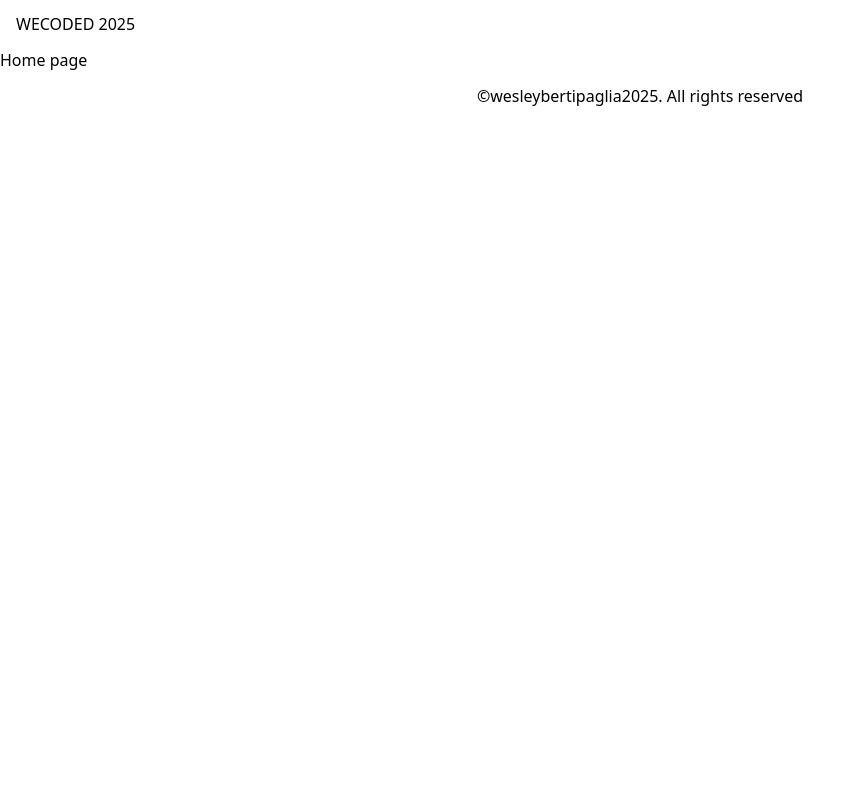
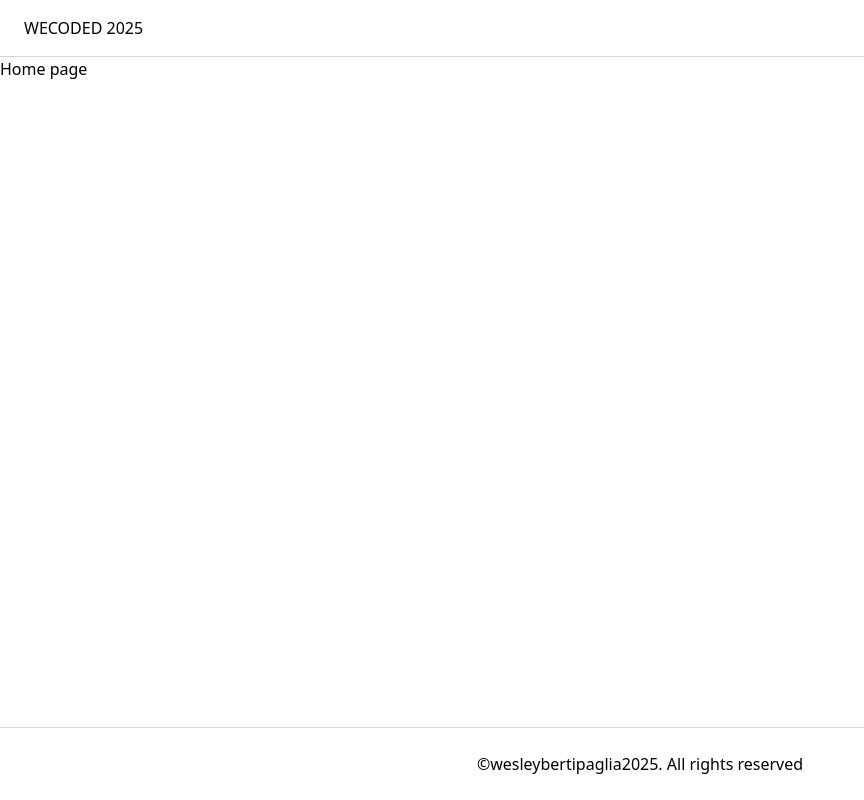
Before and after one commit to wesleybertipaglia/wecoded, a React (Vite) app: page / in a window 1280 px wide. Shown: the whole page, without its empty margins (0-864 px from the left). Built offline with nearby package versions, Linux system fonts and the light colour scheme.

Commit message:
style(layout): min style

```diff
--- a/src/App.tsx
+++ b/src/App.tsx
@@ -3,11 +3,10 @@ import { Header, Footer } from './components'
 
 function App() {
   return (
-    <div className='d-flex flex-column justify-content-between'
-      style={{ minHeight: "100dvh" }}>
+    <div className='flex flex-col min-h-screen'>
       <Header />
 
-      <main style={{ flex: "1" }}>
+      <main className='flex-grow'>
         <AppRoutes />
       </main>
 
--- a/src/components/Container.tsx
+++ b/src/components/Container.tsx
@@ -1,16 +1,16 @@
-import { ReactNode } from 'react';
+import { ReactNode } from "react";
 
 interface ContainerProps {
-    classList?: string;
-    children: ReactNode;
+  classList?: string;
+  children: ReactNode;
 }
 
 const Container = ({ classList, children }: ContainerProps) => {
-    return (
-        <section className={classList}>
-            <div className="container mx-auto px-4">{children}</div>
-        </section>
-    )
-}
+  return (
+    <section className={classList}>
+      <div className="container mx-auto px-6">{children}</div>
+    </section>
+  );
+};
 
-export default Container
+export default Container;
--- a/src/components/Footer.tsx
+++ b/src/components/Footer.tsx
@@ -1,18 +1,21 @@
-import Container from './Container'
+import Container from "./Container";
 
 const Footer = () => {
   return (
     <footer>
-            <Container classList={"py-3 border-top"}>
+      <Container classList={"py-6 border-t border-t-gray-300"}>
         <div className="text-center">
-                    <p>&copy;
-                        <a target='_blank' href='https://wesleybertipaglia.github.io/'>wesleybertipaglia</a>
+          <p>
+            &copy;
+            <a target="_blank" href="https://wesleybertipaglia.github.io/">
+              wesleybertipaglia
+            </a>
             <span>2025. All rights reserved</span>
           </p>
         </div>
       </Container>
     </footer>
-    )
-}
+  );
+};
 
-export default Footer
+export default Footer;
--- a/src/components/Header.tsx
+++ b/src/components/Header.tsx
@@ -1,18 +1,20 @@
-import Container from './Container'
-import { Link } from 'react-router-dom'
+import Container from "./Container";
+import { Link } from "react-router-dom";
 
 const Header = () => {
-    return (
-        <header className="sticky-top bg-white">
-            <Container classList={"py-3 border-bottom"}>
-                <div className="d-flex justify-content-between align-items-center">
-                    <div className="d-flex align-items-center gap-4">
-                        <Link to="/" className="nav-item">WECODED 2025</Link>
-                    </div>
-                </div>
-            </Container>
-        </header>
-    )
-}
+  return (
+    <header className="sticky top-0 bg-white">
+      <Container classList={"py-4 border-b border-b-gray-300"}>
+        <div className="flex justify-between items-center">
+          <div className="flex items-center gap-6">
+            <Link to="/" className="hover:underline">
+              WECODED 2025
+            </Link>
+          </div>
+        </div>
+      </Container>
+    </header>
+  );
+};
 
-export default Header
+export default Header;
```
Lines whose indentation alone changed are shown as unchanged.
